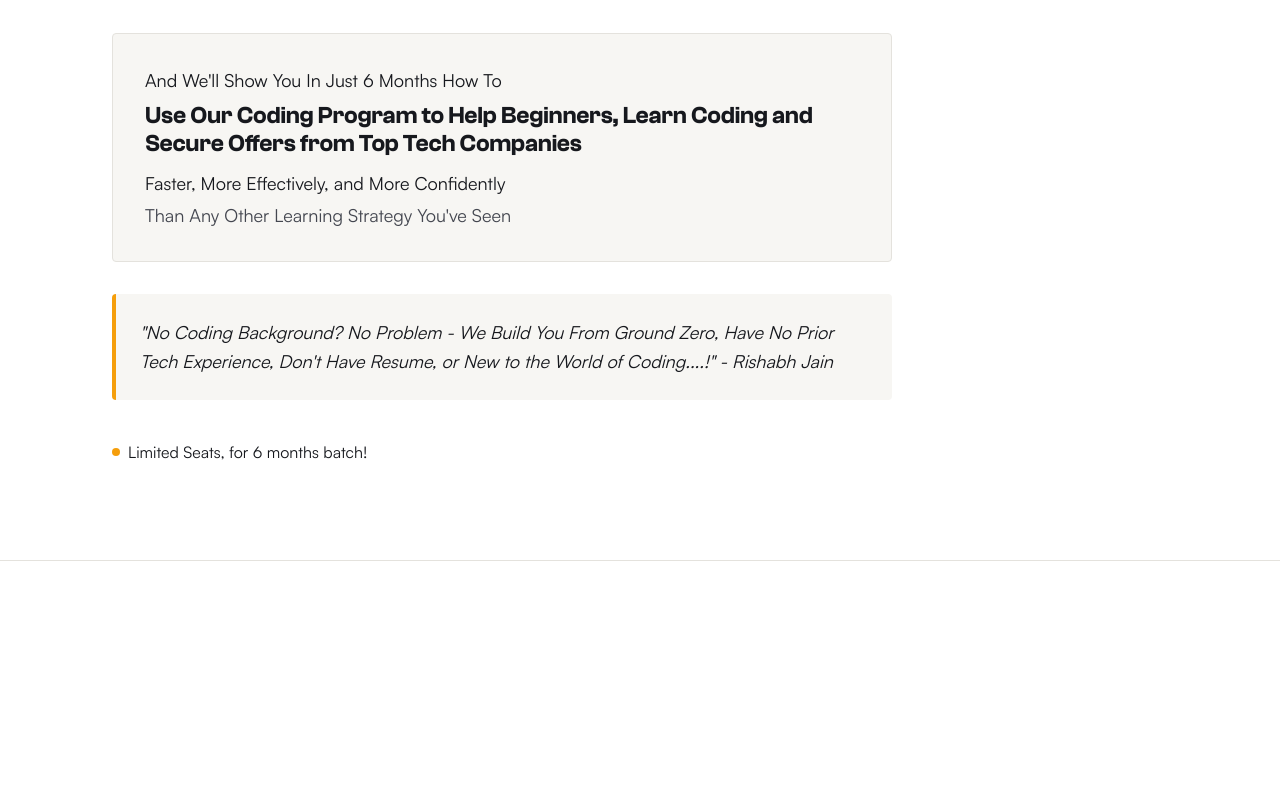
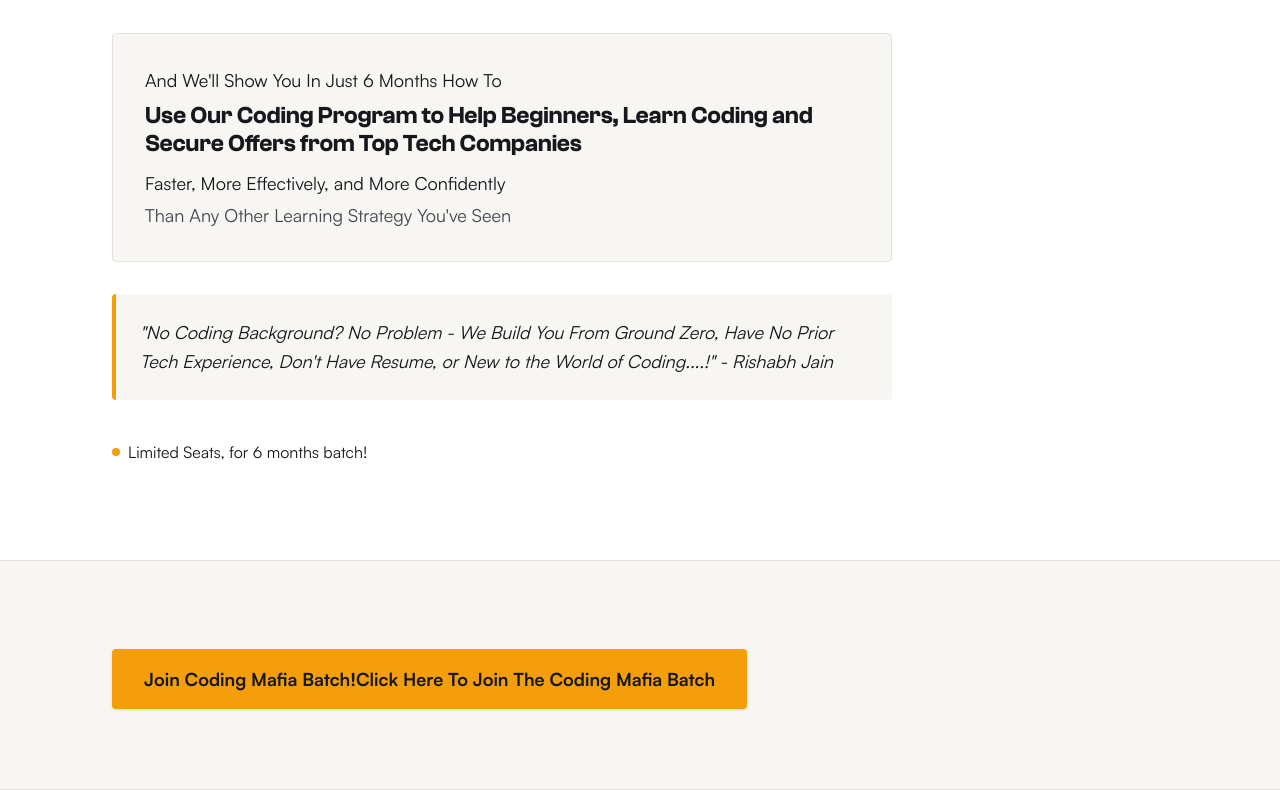
Before and after one commit to JayantOlhyan/Coding-Club-Redesign, a Next.js app: page / in a window 1280 px wide. Shown: the part 5041-5831 px from the top of the page. Before the commit the page ends 5602 px from the top, so only its background shows below. Built offline with nearby package versions, Linux system fonts and the light colour scheme.

Commit message:
Mount CtaBand Instance C (Block 59)

```diff
--- a/app/page.tsx
+++ b/app/page.tsx
@@ -1,7 +1,7 @@
 import { Hero } from "@/components/Hero";
 import { TrustBar } from "@/components/TrustBar";
 import { WhoThisIsFor } from "@/components/WhoThisIsFor";
-import { CtaBandA, CtaBandB } from "@/components/CtaBand";
+import { CtaBandA, CtaBandB, CtaBandC } from "@/components/CtaBand";
 import { Benefits } from "@/components/Benefits";
 import { WhatToExpect } from "@/components/WhatToExpect";
 
@@ -29,6 +29,9 @@
       {/* Section 5: What to expect (Blocks 46, 49-57) */}
       <WhatToExpect />
 
+      {/* CTA Band Instance C (Block 59) */}
+      <CtaBandC />
+
       {/* Target anchor for Hero CTA scroll */}
       <div id="lead-form" className="sr-only" aria-hidden="true" />
     </main>
```
